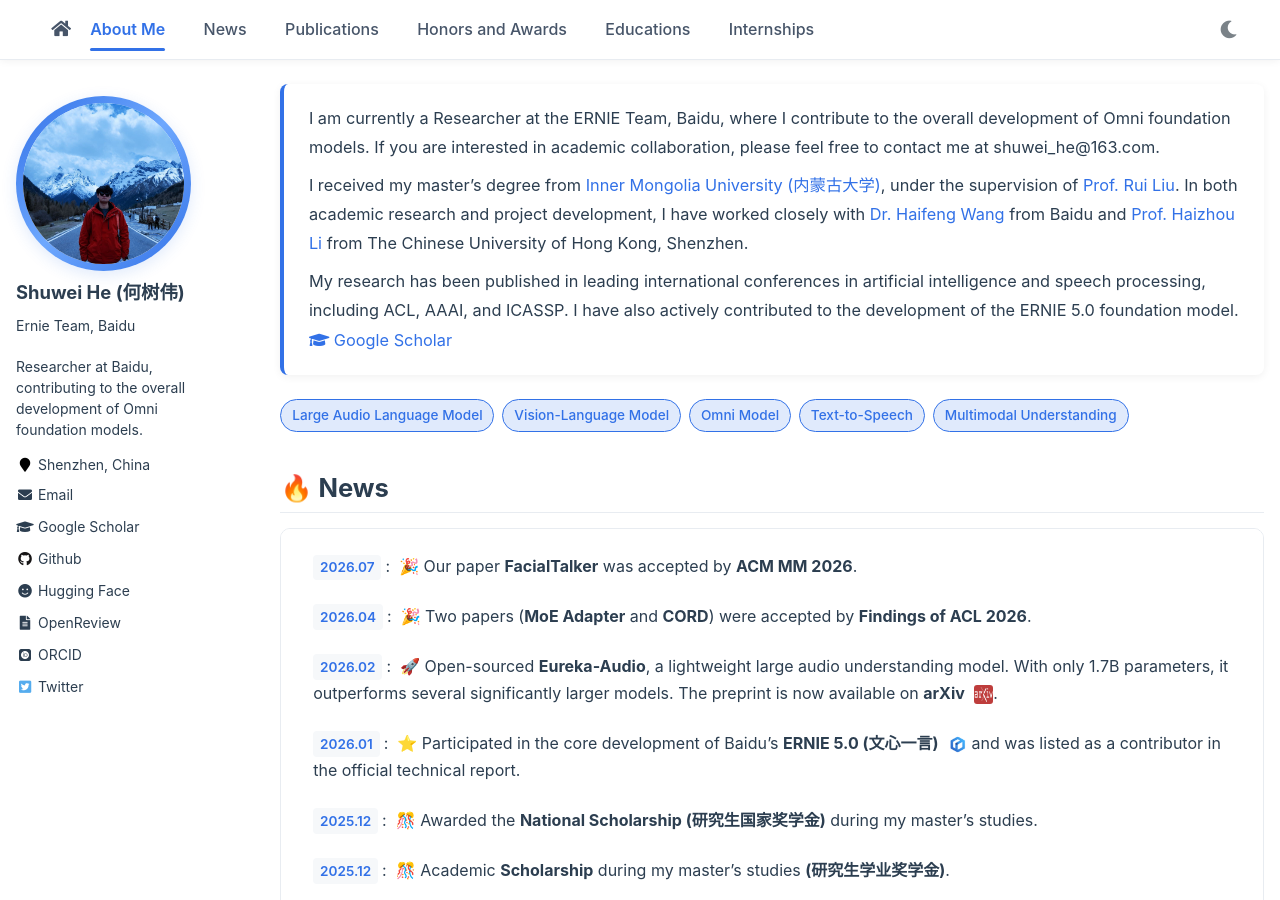
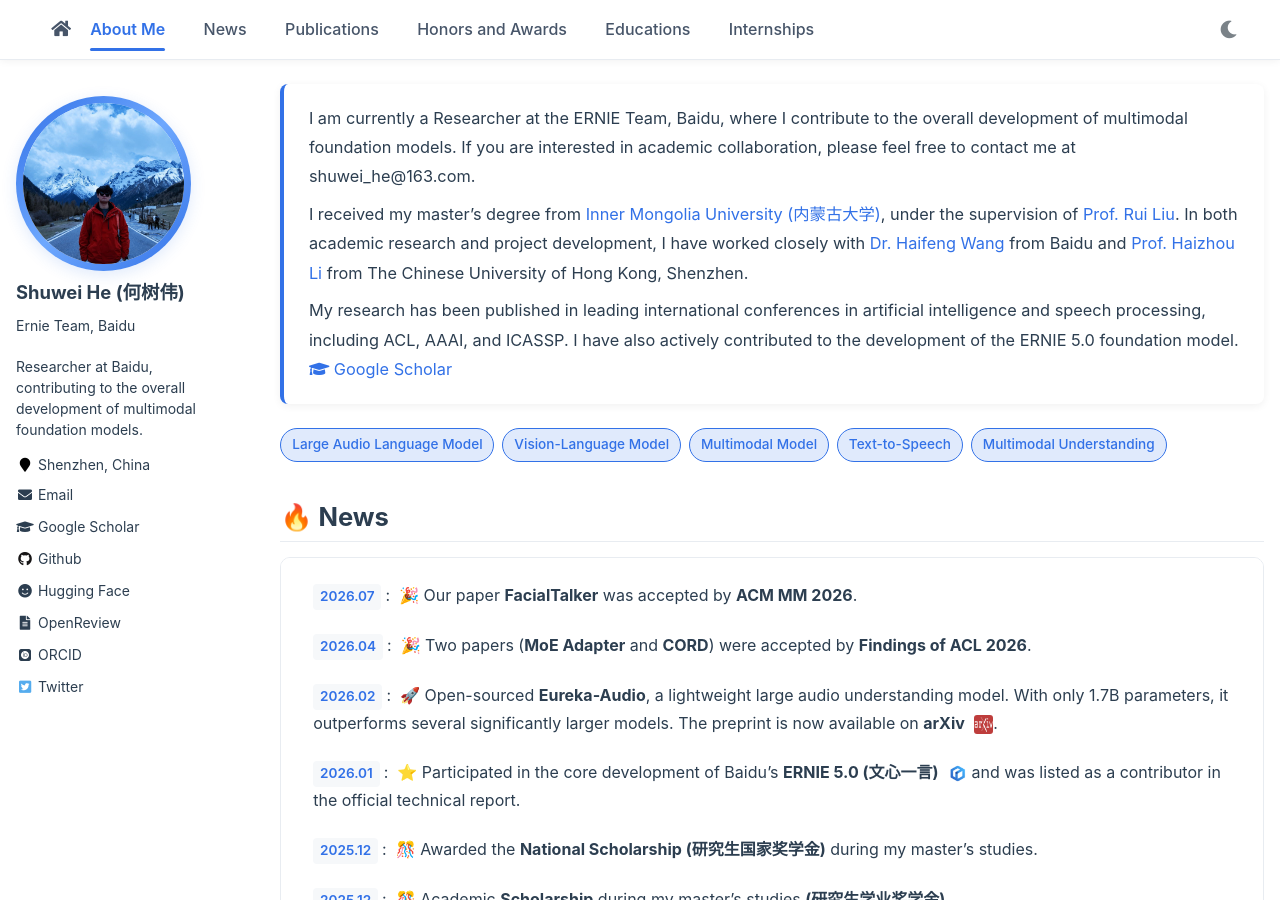
Before and after one commit to he-shuwei/he-shuwei.github.io, a Jekyll site: the page built from _pages/about.md, in a window 1280 px wide and 900 px high. Built offline with Jekyll 4.4.1, drawn with Linux system fonts in a browser that asks for light colours; comment, search, counter and statistics services are not loaded.

Commit message:
Rephrase Omni wording as multimodal across site metadata

```diff
--- a/_config.yml
+++ b/_config.yml
@@ -7,7 +7,7 @@
 
 # Site Settings
 title                    : "Shuwei He (何树伟)"
-description              : "Researcher at Baidu, contributing to the overall development of Omni foundation models."
+description              : "Researcher at Baidu, contributing to the overall development of multimodal foundation models."
 repository               : "he-shuwei/he-shuwei.github.io"
 url                      : "https://he-shuwei.github.io"
 
@@ -15,8 +15,8 @@ url                      : "https://he-shuwei.github.io"
 google_analytics_id      :  # get google_analytics_id from https://analytics.google.com/analytics/
 
 # SEO Related
-meta_description     : "Shuwei He (何树伟) - Researcher at Baidu ERNIE Team, supervised by Prof. Rui Liu. Research on Large Audio Language Models, Vision-Language Models, Omni Models, Text-to-Speech, and Multimodal Understanding. Published at ACL, AAAI, ICASSP. Contributed to ERNIE 5.0. | 何树伟，百度文心大模型团队研究员，导师刘瑞教授。研究方向：大音频语言模型、视觉语言模型、全模态模型、语音合成、多模态理解。"
-meta_keywords        : "Shuwei He, 何树伟, Baidu, ERNIE, Large Audio Language Model, Vision-Language Model, Omni Model, Text-to-Speech, Multimodal Understanding, ACL, AAAI, ICASSP"
+meta_description     : "Shuwei He (何树伟) - Researcher at Baidu ERNIE Team, supervised by Prof. Rui Liu. Research on Large Audio Language Models, Vision-Language Models, Multimodal Models, Text-to-Speech, and Multimodal Understanding. Published at ACL, AAAI, ICASSP. Contributed to ERNIE 5.0. | 何树伟，百度文心大模型团队研究员，导师刘瑞教授。研究方向：大音频语言模型、视觉语言模型、多模态模型、语音合成、多模态理解。"
+meta_keywords        : "Shuwei He, 何树伟, Baidu, ERNIE, Large Audio Language Model, Vision-Language Model, Multimodal Model, Text-to-Speech, Multimodal Understanding, ACL, AAAI, ICASSP"
 google_site_verification : "KfIdPhg4Bn5icRQW1xh7MXVJ3kNleHXoAF0ny6EtHbs"
 bing_site_verification   :  # get bing_site_verification from https://www.bing.com/webmasters/about
 baidu_site_verification  :  # get baidu_site_verification from https://ziyuan.baidu.com/login/index?u=/site/index
@@ -40,7 +40,7 @@ author:
   knows_about      :
     - "Large Audio Language Model"
     - "Vision-Language Model"
-    - "Omni Model"
+    - "Multimodal Model"
     - "Text-to-Speech"
     - "Multimodal Understanding"
 
--- a/_pages/about.md
+++ b/_pages/about.md
@@ -13,7 +13,7 @@ redirect_from:
 
 <div class="about-intro" markdown="1">
 
-I am currently a Researcher at the ERNIE Team, Baidu, where I contribute to the overall development of Omni foundation models. If you are interested in academic collaboration, please feel free to contact me at shuwei_he@163.com.
+I am currently a Researcher at the ERNIE Team, Baidu, where I contribute to the overall development of multimodal foundation models. If you are interested in academic collaboration, please feel free to contact me at shuwei_he@163.com.
 
 I received my master's degree from [Inner Mongolia University (内蒙古大学)](https://www.imu.edu.cn/), under the supervision of [Prof. Rui Liu](https://ttslr.github.io/). In both academic research and project development, I have worked closely with [Dr. Haifeng Wang](https://haifengwang.net/) from Baidu and [Prof. Haizhou Li](https://www.colips.org/~eleliha/) from The Chinese University of Hong Kong, Shenzhen.
 
@@ -24,7 +24,7 @@ My research has been published in leading international conferences in artificia
 <div class="research-tags">
   <span class="tag">Large Audio Language Model</span>
   <span class="tag">Vision-Language Model</span>
-  <span class="tag">Omni Model</span>
+  <span class="tag">Multimodal Model</span>
   <span class="tag">Text-to-Speech</span>
   <span class="tag">Multimodal Understanding</span>
 </div>
```
